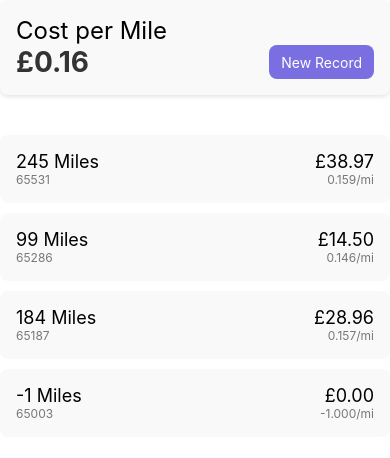
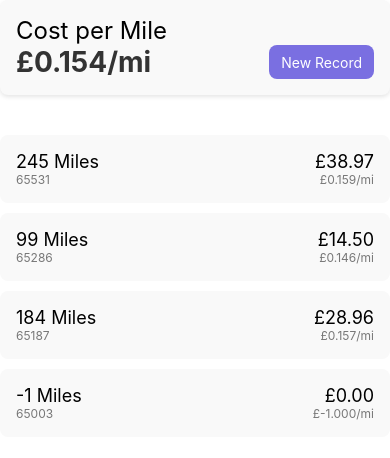
Before and after one commit to jcbyte/TripTab, a React Native app: screen / in a window 390 px wide. Shown: the top 458 px of the page. Built offline with nearby package versions, Linux system fonts and the light colour scheme.

Commit message:
main milage box now shows correct values

```diff
--- a/src/App.tsx
+++ b/src/App.tsx
@@ -13,7 +13,6 @@ import "react-native-get-random-values";
 import useCachedRecords from "./hooks/useCachedRecords";
 
 // todo first element issues
-// todo main mileage box
 // todo input boxes aren't so difficult
 // todo edit incl delete
 // todo scroll
@@ -36,7 +35,11 @@ export default function App() {
 		<>
 			<SafeAreaView style={globalStyles.body}>
 				<View style={{ display: "flex", flexDirection: "column", gap: 40 }}>
-					<MileageBox openModal={() => openModal({ id: null, milage: 0, cost: 0 })} />
+					<MileageBox
+						cachedRecordTransitions={cachedRecordTransitions}
+						calculateRecordsNo={100}
+						openModal={() => openModal({ id: null, milage: 0, cost: 0 })}
+					/>
 
 					{/* List of records */}
 					<FlatList
--- a/src/components/MileageBox.tsx
+++ b/src/components/MileageBox.tsx
@@ -1,14 +1,30 @@
 import React from "react";
 import { StyleSheet, Text, TouchableOpacity, View } from "react-native";
+import { CachedRecordTransition } from "../hooks/useCachedRecords";
 import { styles as globalStyles } from "../styles";
-import { formatCost } from "../utils";
+import { formatMileageCost } from "../utils";
 
-export default function MileageBox({ openModal }: { openModal: () => void }) {
+export default function MileageBox({
+	cachedRecordTransitions,
+	calculateRecordsNo,
+	openModal,
+}: {
+	cachedRecordTransitions: CachedRecordTransition[];
+	calculateRecordsNo: number;
+	openModal: () => void;
+}) {
+	function calculateCost(): number {
+		let recordsNo = Math.min(calculateRecordsNo, cachedRecordTransitions.length);
+		return (
+			cachedRecordTransitions.slice(0, recordsNo).reduce((sum, cachedRecord) => sum + cachedRecord.cost, 0) / recordsNo
+		);
+	}
+
 	return (
 		<View style={styles.box}>
 			<Text style={styles.titleText}>Cost per Mile</Text>
 			<View style={{ display: "flex", flexDirection: "row" }}>
-				<Text style={{ ...styles.mileageText, flex: 1 }}>{formatCost(0.16)}</Text>
+				<Text style={{ ...styles.mileageText, flex: 1 }}>{formatMileageCost(calculateCost())}</Text>
 				<TouchableOpacity activeOpacity={0.6} style={globalStyles.button} onPress={openModal}>
 					<Text style={globalStyles.buttonText}>New Record</Text>
 				</TouchableOpacity>
--- a/src/utils.ts
+++ b/src/utils.ts
@@ -7,7 +7,7 @@ export function mileageCost(endMilage: number, startMilage: number, cost: number
 }
 
 export function formatMileageCost(mileageCost: number): string {
-	return mileageCost.toFixed(3) + "/mi";
+	return "£" + mileageCost.toFixed(3) + "/mi";
 }
 
 export function formatCost(cost: number): string {
```
